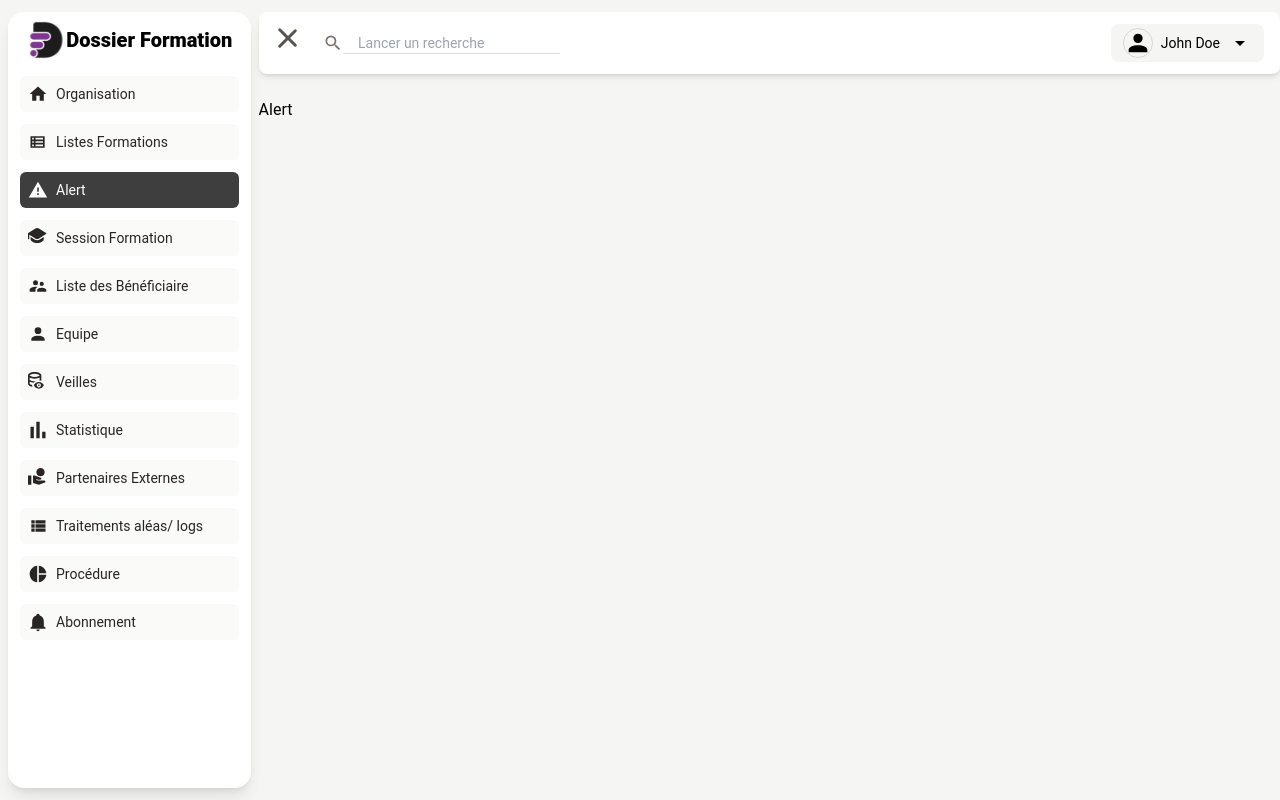
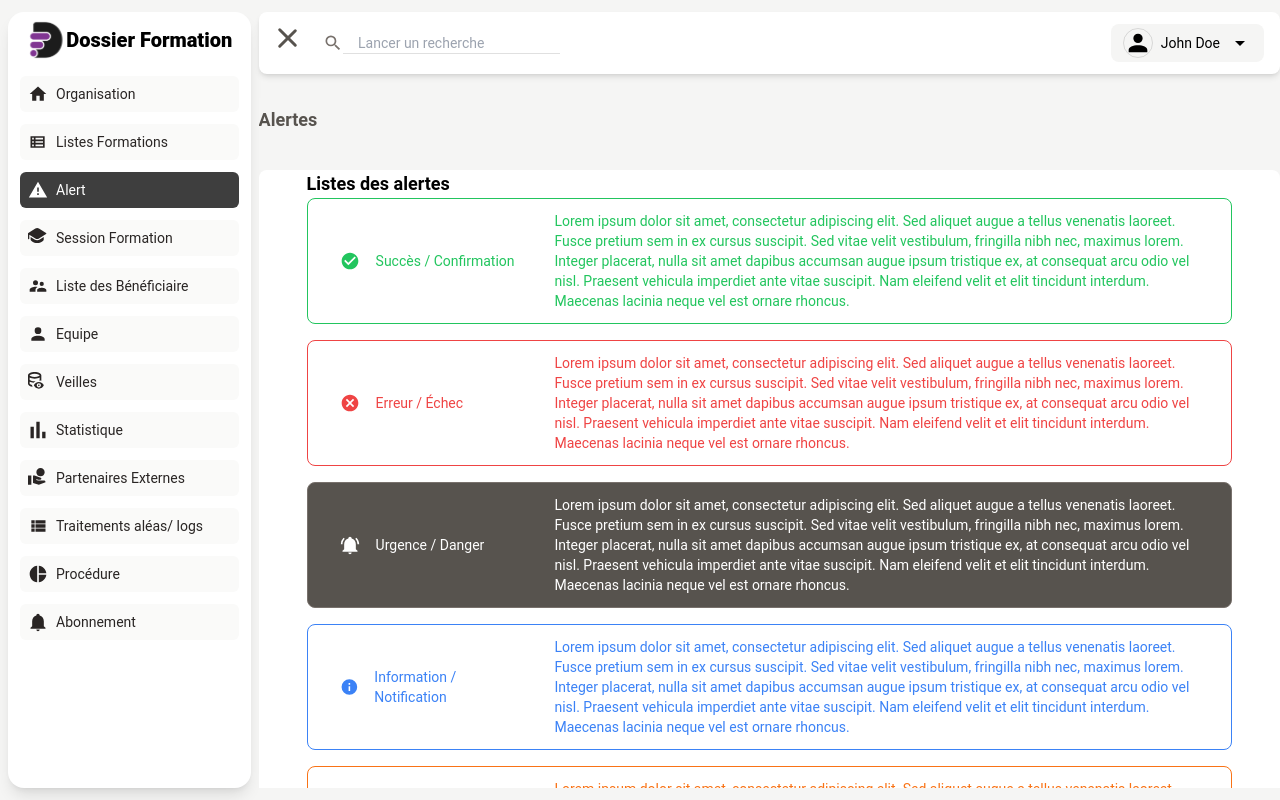
Before and after one commit to damadanyna/My_templage_VueJs, a Vue app: page /#/alert in a window 1280 px wide. Built offline with nearby package versions, Linux system fonts and the light colour scheme.

Commit message:
intration et style des alert

```diff
--- a/src/views/alert_.vue
+++ b/src/views/alert_.vue
@@ -1,15 +1,80 @@
-<template>
-    <div>
-      Alert
+ear<template>
+<div class="flex flex-col h-full">
+    <h1 class=" text-lg sticky -top-6 w-full bg-stone-100 z-50 font-bold text-stone-600 pt-2 pb-9">Alertes</h1>
+    <div class=" text-sm bg-white rounded-lg w-full h-max px-12 flex z-10 flex-col ">
+        <span class=" sticky top-12 w-full bg-white font-bold text-lg">Listes des alertes</span>
+        <!-- succees -->
+        <div class=" py-3 items-center text-green-500 border-[1px] w-full rounded-lg border-green-500 flex flex-row">
+            <div class=" px-4 w-[25%] flex flex-row">
+                <svg class=" mx-4 fill-current w-5" viewBox="0 0 24 24">
+                    <path d="M12 2C6.5 2 2 6.5 2 12s4.5 10 10 10 10-4.5 10-10S17.5 2 12 2m-2 15-5-5 1.41-1.41L10 14.17l7.59-7.59L19 8l-9 9z" /></svg>
+                <span>Succès / Confirmation</span>
+            </div>
+            <div class=" px-4 w-[75%]">
+                Lorem ipsum dolor sit amet, consectetur adipiscing elit. Sed aliquet augue a tellus venenatis laoreet. Fusce pretium sem in ex cursus suscipit. Sed vitae velit vestibulum, fringilla nibh nec, maximus lorem. Integer placerat, nulla sit amet dapibus accumsan augue ipsum tristique ex, at consequat arcu odio vel nisl. Praesent vehicula imperdiet ante vitae suscipit. Nam eleifend velit et elit tincidunt interdum. Maecenas lacinia neque vel est ornare rhoncus.
+            </div>
+        </div>
+        <!-- erreur -->
+        <div class=" py-3 items-center mt-4 text-red-500 border-[1px] w-full rounded-lg border-red-500 flex flex-row">
+            <div class=" px-4 w-[25%] flex flex-row">
+                <svg class=" mx-4 fill-current w-5" viewBox="0 0 24 24"><path d="M12 2c5.53 0 10 4.47 10 10s-4.47 10-10 10S2 17.53 2 12 6.47 2 12 2m3.59 5L12 10.59 8.41 7 7 8.41 10.59 12 7 15.59 8.41 17 12 13.41 15.59 17 17 15.59 13.41 12 17 8.41 15.59 7z" /></svg>
+                <span>Erreur / Échec</span>
+            </div>
+            <div class=" px-4 w-[75%]">
+                Lorem ipsum dolor sit amet, consectetur adipiscing elit. Sed aliquet augue a tellus venenatis laoreet. Fusce pretium sem in ex cursus suscipit. Sed vitae velit vestibulum, fringilla nibh nec, maximus lorem. Integer placerat, nulla sit amet dapibus accumsan augue ipsum tristique ex, at consequat arcu odio vel nisl. Praesent vehicula imperdiet ante vitae suscipit. Nam eleifend velit et elit tincidunt interdum. Maecenas lacinia neque vel est ornare rhoncus.
+            </div>
+        </div>
+        <!-- urgence -->
+        <div class=" py-3 items-center mt-4 text-white bg-stone-600 border-[1px] w-full rounded-lg border-stone-500 flex flex-row">
+            <div class=" px-4 w-[25%] flex flex-row">
+                 <svg class=" mx-4 fill-current w-5" viewBox="0 0 24 24"><path d="M21 19v1H3v-1l2-2v-6c0-3.1 2.03-5.83 5-6.71V4a2 2 0 0 1 2-2 2 2 0 0 1 2 2v.29c2.97.88 5 3.61 5 6.71v6l2 2m-7 2a2 2 0 0 1-2 2 2 2 0 0 1-2-2m9.75-17.81-1.42 1.42A8.982 8.982 0 0 1 21 11h2c0-2.93-1.16-5.75-3.25-7.81M1 11h2c0-2.4.96-4.7 2.67-6.39L4.25 3.19A10.96 10.96 0 0 0 1 11z" /></svg>
+                <span>Urgence / Danger</span>
+            </div>
+            <div class=" px-4 w-[75%]">
+                Lorem ipsum dolor sit amet, consectetur adipiscing elit. Sed aliquet augue a tellus venenatis laoreet. Fusce pretium sem in ex cursus suscipit. Sed vitae velit vestibulum, fringilla nibh nec, maximus lorem. Integer placerat, nulla sit amet dapibus accumsan augue ipsum tristique ex, at consequat arcu odio vel nisl. Praesent vehicula imperdiet ante vitae suscipit. Nam eleifend velit et elit tincidunt interdum. Maecenas lacinia neque vel est ornare rhoncus.
+            </div>
+        </div>
+        <!-- inforamtion -->
+        <div class=" py-3 items-center mt-4 text-blue-500 border-[1px] w-full rounded-lg border-blue-500 flex flex-row">
+            <div class=" px-4 w-[25%] flex flex-row">
+                <svg class=" mx-4 fill-current w-5" viewBox="0 0 24 24"><path d="M13 9h-2V7h2m0 10h-2v-6h2m-1-9A10 10 0 0 0 2 12a10 10 0 0 0 10 10 10 10 0 0 0 10-10A10 10 0 0 0 12 2z" /></svg>
+                <span>Information / Notification</span>
+            </div>
+            <div class=" px-4 w-[75%]">
+                Lorem ipsum dolor sit amet, consectetur adipiscing elit. Sed aliquet augue a tellus venenatis laoreet. Fusce pretium sem in ex cursus suscipit. Sed vitae velit vestibulum, fringilla nibh nec, maximus lorem. Integer placerat, nulla sit amet dapibus accumsan augue ipsum tristique ex, at consequat arcu odio vel nisl. Praesent vehicula imperdiet ante vitae suscipit. Nam eleifend velit et elit tincidunt interdum. Maecenas lacinia neque vel est ornare rhoncus.
+            </div>
+        </div>
+        <!-- attention -->
+        <div class=" py-3 items-center mt-4 text-orange-500 border-[1px] w-full rounded-lg border-orange-500 flex flex-row">
+            <div class=" px-4 w-[25%] flex flex-row">
+                 <svg class=" mx-4 fill-current w-5" viewBox="0 0 24 24"><path d="M13 13h-2V7h2m0 10h-2v-2h2M12 2A10 10 0 0 0 2 12a10 10 0 0 0 10 10 10 10 0 0 0 10-10A10 10 0 0 0 12 2z" /></svg>
+                <span>Attention / Avertissement</span>
+            </div>
+            <div class=" px-4 w-[75%]">
+                Lorem ipsum dolor sit amet, consectetur adipiscing elit. Sed aliquet augue a tellus venenatis laoreet. Fusce pretium sem in ex cursus suscipit. Sed vitae velit vestibulum, fringilla nibh nec, maximus lorem. Integer placerat, nulla sit amet dapibus accumsan augue ipsum tristique ex, at consequat arcu odio vel nisl. Praesent vehicula imperdiet ante vitae suscipit. Nam eleifend velit et elit tincidunt interdum. Maecenas lacinia neque vel est ornare rhoncus.
+            </div>
+        </div>
+
+    </div>
 </div>
 </template>
 
+
+
 <script>
+import btn_Vue from '../components/button/btn_.vue'
 export default {
+    components: {
+        btn_Vue,
+    },
+    data() {
+        return {}
+    }
 
 }
 </script>
 
+
 <style>
 
     </style>
```
Lines whose indentation alone changed are shown as unchanged.
